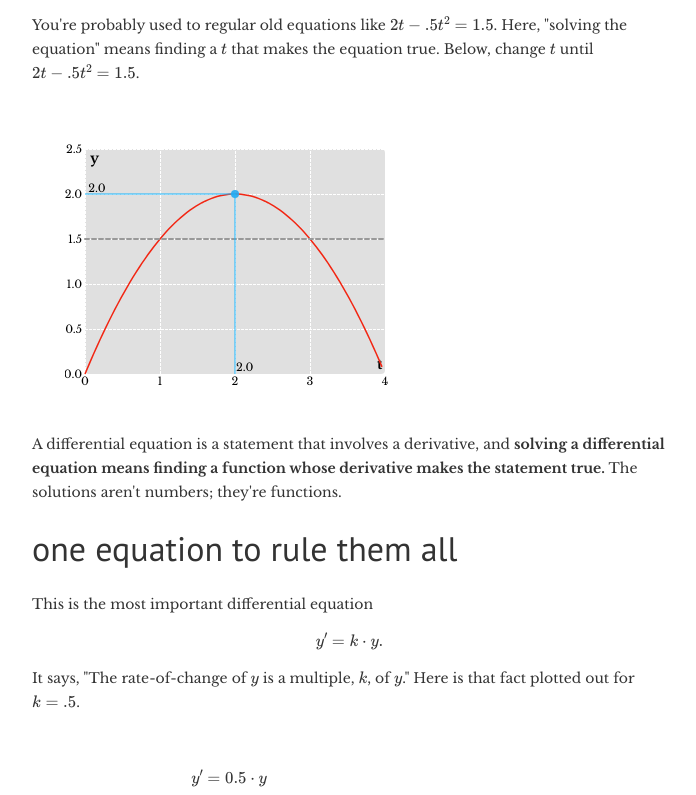
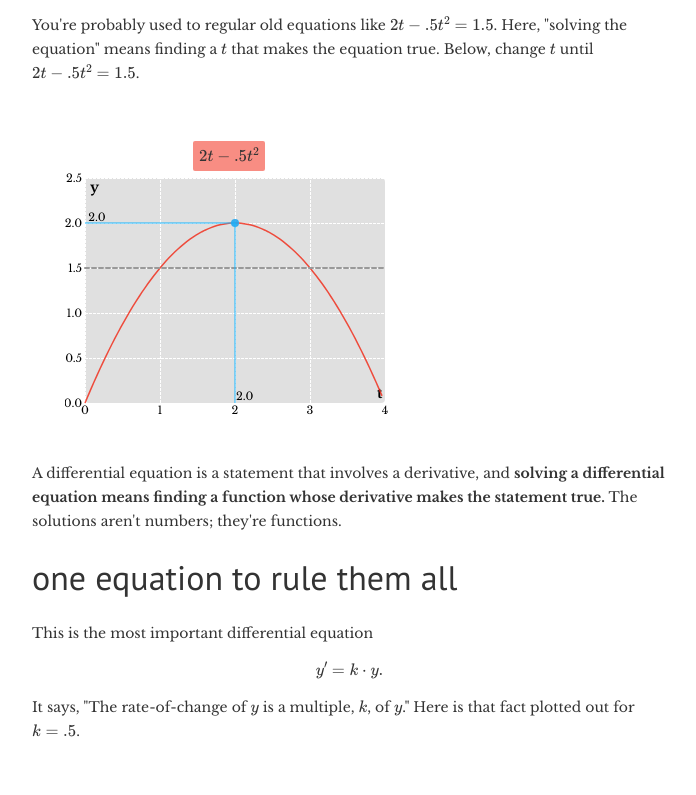
Before and after one commit to lewis500/diffold, a website: page index.html in a window 1280 px wide. Shown: the part 620-1415 px from the top of the page, without its empty margins (53-749 px from the left). Drawn offline with nearby package versions, Linux system fonts and the light colour scheme; some packages are replaced by stand-ins of ours.

Commit message:
added title to quad function.

```diff
--- a/index.html
+++ b/index.html
@@ -48,7 +48,10 @@
   </div>
   <div class='clearfix'></div>
   <div class='col-xs-4 shadow-z-1 plot' style='padding: 20px;'>
-    <div quad-fun-der class='shadow-z-2' style='padding: 6px;'></div>
+    <div quad-fun-der class='shadow-z-2' style='padding: 6px;'>
+      <p class='plotTitle'><span class='hi y'>$2t-.5t^2$</span>
+      </p>
+    </div>
   </div>
   <div class='clearfix'></div>
 
--- a/style/main.css
+++ b/style/main.css
@@ -31,7 +31,7 @@ span.hi {
   text-align: center;
 }
 span.hi.y {
-  background-color: rgba(242, 38, 19, .5);
+  background-color: rgba(242, 38, 19, .52);
 }
 span.hi.F {
   padding-left: 1px;
@@ -195,6 +195,7 @@ line, path {
   stroke: #F22613;
   stroke-width: 1.5px;
   fill: none;
+  opacity: .8;
   pointer-events: none;
 }
 .derPath {
```
Also changed, not shown: 2 other files.
